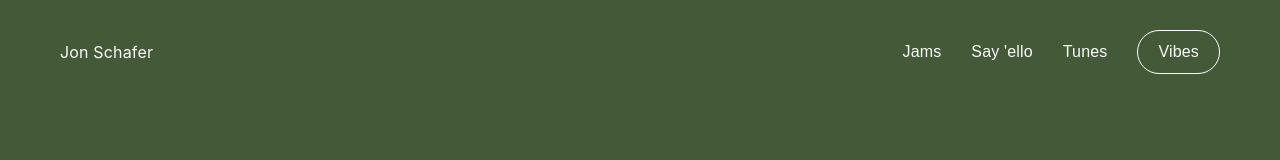
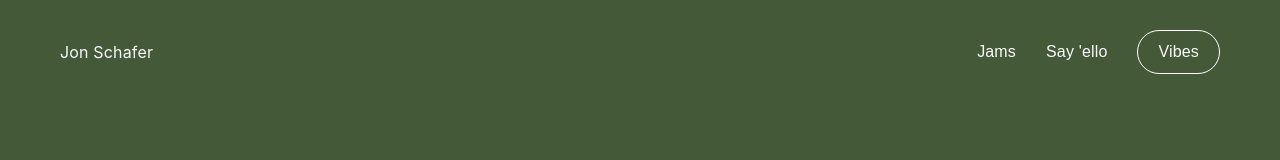
Before and after one commit to jonaschafer/portfolio, a Next.js app: page / in a window 1280 px wide. Shown: the top 160 px of the page. Built offline with nearby package versions, Linux system fonts and the light colour scheme.

Commit message:
Remove 'Tunes' link from navigation

```diff
--- a/components/Navigation.js
+++ b/components/Navigation.js
@@ -32,14 +32,6 @@ export default function Navigation() {
               className="font-['Haas_Grot_Disp',_sans-serif] leading-[1.4] text-[16px] text-[#FAFAFA] tracking-[0.16px] whitespace-nowrap hover:opacity-80 transition-opacity"
             >
               Say 'ello
-            </a>
-            <a
-              href="https://open.spotify.com/user/jonaschafer?si=5edabafb78584a0d"
-              target="_blank"
-              rel="noopener noreferrer"
-              className="font-['Haas_Grot_Disp',_sans-serif] leading-[1.4] text-[16px] text-[#FAFAFA] tracking-[0.16px] whitespace-nowrap hover:opacity-80 transition-opacity"
-            >
-              Tunes
             </a>
             <a
               href="https://www.are.na/jon-schafer/blocks"
@@ -108,15 +100,6 @@ export default function Navigation() {
                 Say 'ello
               </a>
               <a
-                href="https://open.spotify.com/user/jonaschafer?si=5edabafb78584a0d"
-                target="_blank"
-                rel="noopener noreferrer"
-                className="font-['Haas_Grot_Disp',_sans-serif] leading-[1.4] text-[32px] text-[#FAFAFA] tracking-[0.16px] hover:opacity-80 transition-opacity"
-                onClick={toggleMenu}
-              >
-                Tunes
-              </a>
-              <a
                 href="https://www.are.na/jon-schafer/blocks"
                 target="_blank"
                 rel="noopener noreferrer"
```
